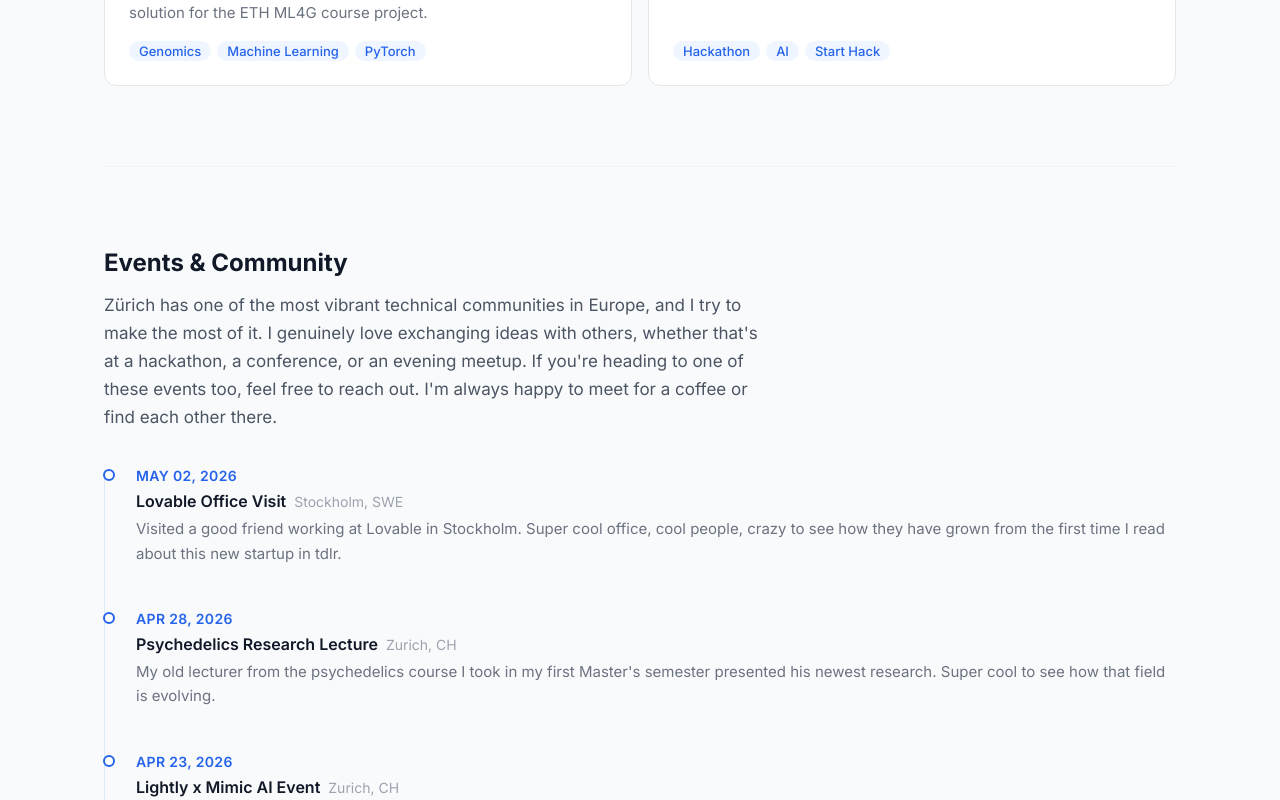
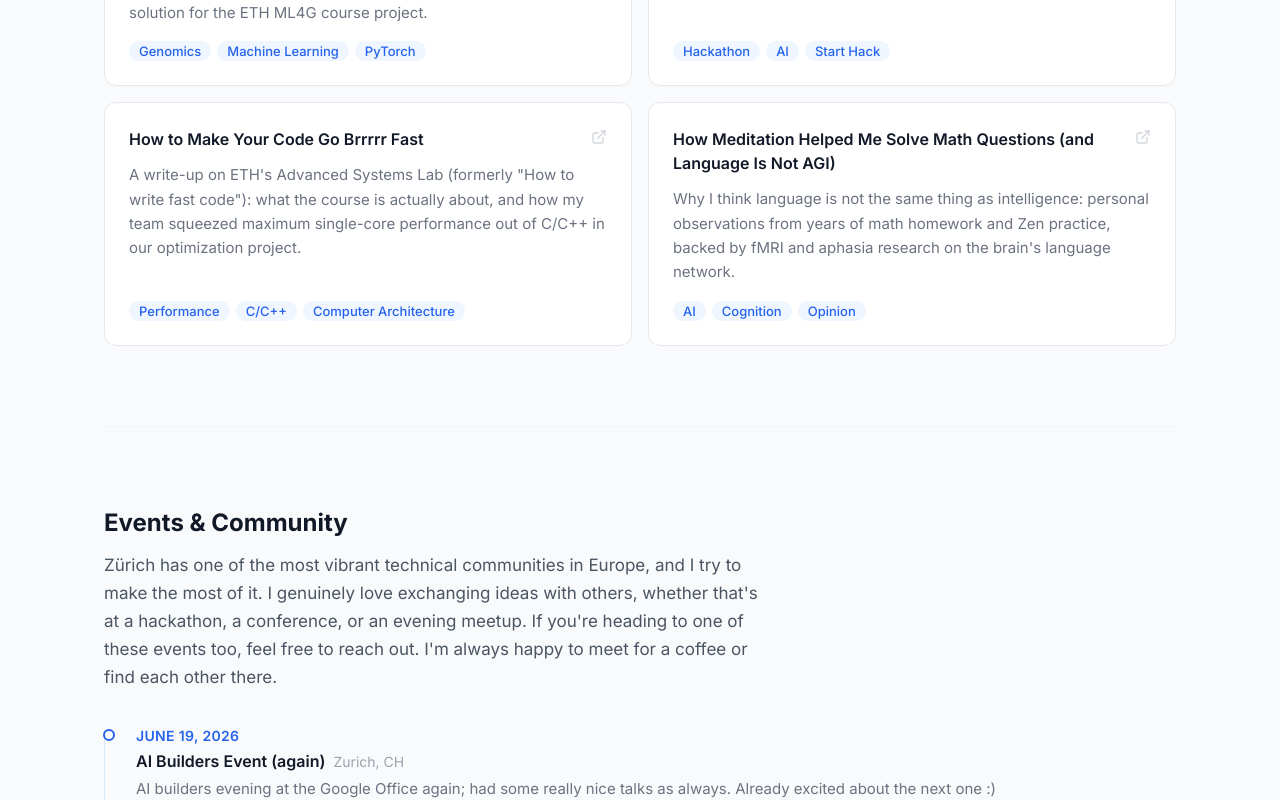
Before and after one commit to GravityBoi/maxneuwinger-blog, a Next.js app: page / in a window 1280 px wide. Shown: the part 1500-2300 px from the top of the page. Built offline with nearby package versions, Linux system fonts and the light colour scheme.

Commit message:
Upgrade to Node 24, add ASL and meditation write-ups
- Pin Node 24 via .nvmrc and package.json engines
- Bump @types/node to ^24
- Add two new Substack posts to PROJECTS
- Add June AI Builders event to EVENTS

```diff
--- a/package.json
+++ b/package.json
@@ -2,6 +2,9 @@
   "name": "maxneuwingerblog",
   "version": "0.1.0",
   "private": true,
+  "engines": {
+    "node": ">=24.0.0"
+  },
   "scripts": {
     "dev": "next dev",
     "build": "next build",
@@ -16,7 +19,7 @@
   },
   "devDependencies": {
     "@tailwindcss/typography": "^0.5.15",
-    "@types/node": "^20.17.5",
+    "@types/node": "^24.0.0",
     "@types/react": "^18",
     "@types/react-dom": "^18",
     "eslint": "8.57.0",
--- a/src/app/page.tsx
+++ b/src/app/page.tsx
@@ -16,9 +16,30 @@ const PROJECTS = [
     tags: ["Hackathon", "AI", "Start Hack"],
     url: "https://open.substack.com/pub/maximusssssssss/p/how-we-won-start-hack-2026",
   },
+  {
+    title: "How to Make Your Code Go Brrrrr Fast",
+    description:
+      "A write-up on ETH's Advanced Systems Lab (formerly \"How to write fast code\"): what the course is actually about, and how my team squeezed maximum single-core performance out of C/C++ in our optimization project.",
+    tags: ["Performance", "C/C++", "Computer Architecture"],
+    url: "https://open.substack.com/pub/maximusssssssss/p/how-to-make-your-code-go-brrrrr-fast",
+  },
+  {
+    title: "How Meditation Helped Me Solve Math Questions (and Language Is Not AGI)",
+    description:
+      "Why I think language is not the same thing as intelligence: personal observations from years of math homework and Zen practice, backed by fMRI and aphasia research on the brain's language network.",
+    tags: ["AI", "Cognition", "Opinion"],
+    url: "https://open.substack.com/pub/maximusssssssss/p/how-meditation-helped-me-solve-math",
+  },
 ];
 
 const EVENTS = [
+  {
+    date: "June 19, 2026",
+    title: "AI Builders Event (again)",
+    location: "Zurich, CH",
+    description:
+      "AI builders evening at the Google Office again; had some really nice talks as always. Already excited about the next one :)",
+  },
   {
     date: "May 02, 2026",
     title: "Lovable Office Visit",
```
Also changed, not shown: 2 other files (tests, documents, lock files or other folders).
